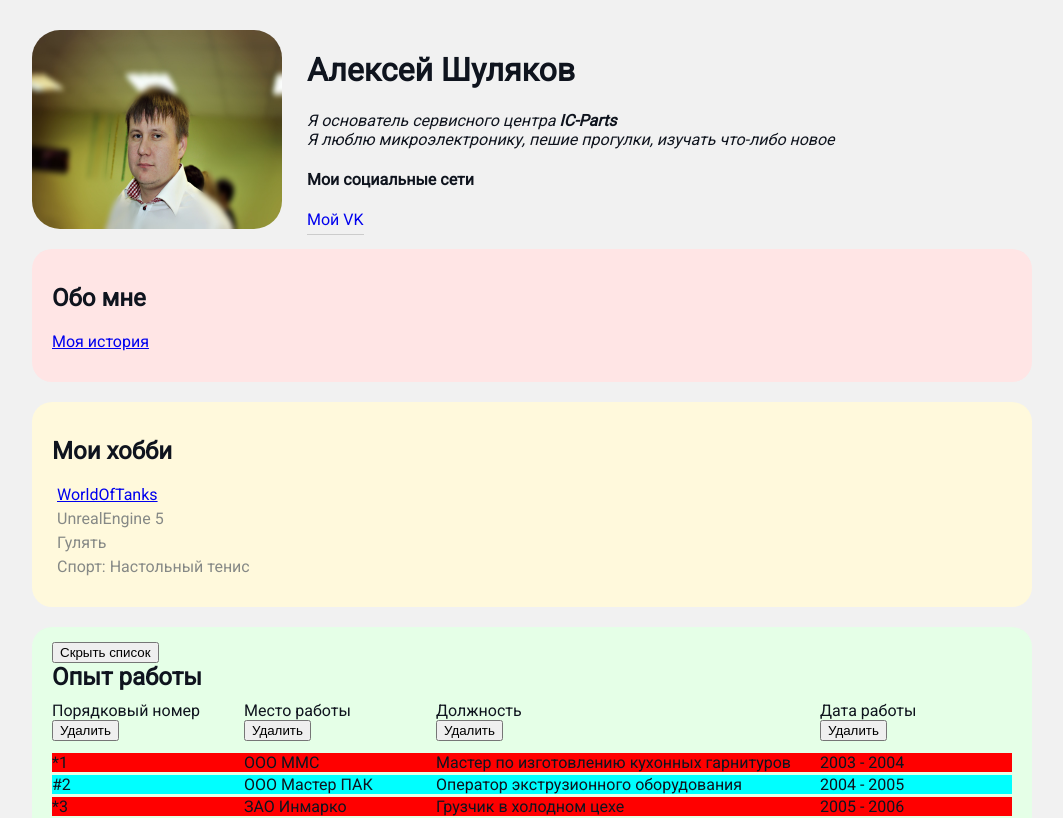
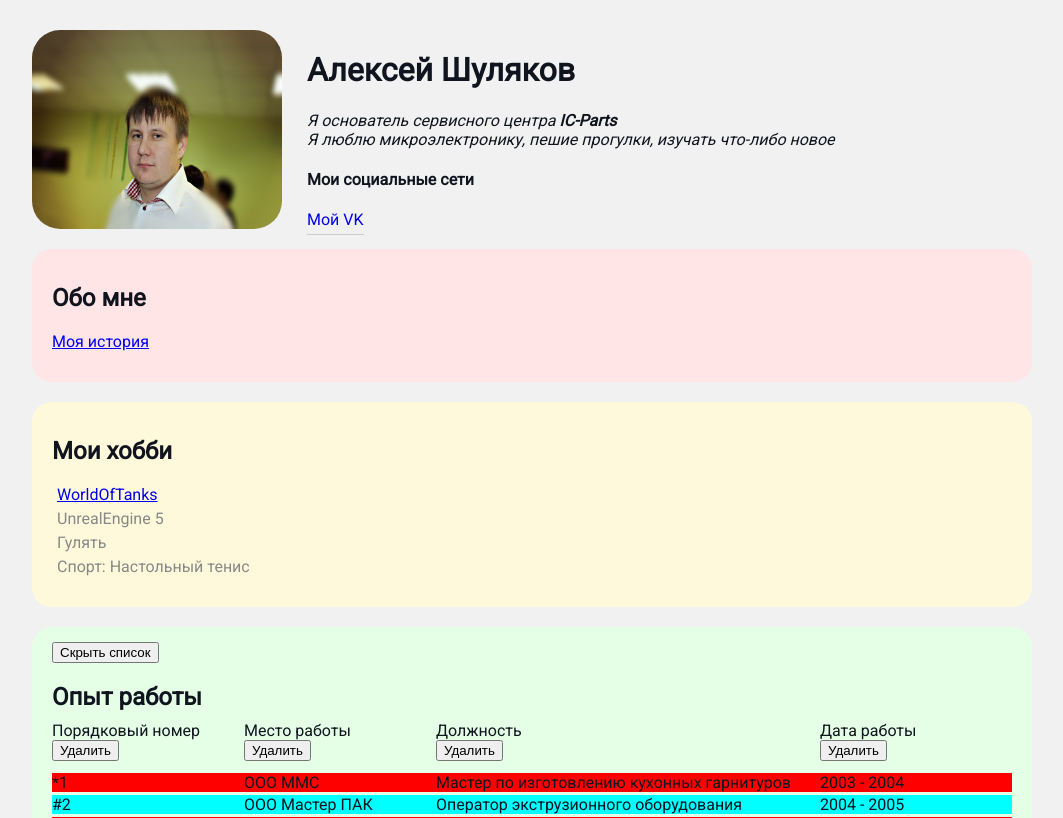
Before and after one commit to demilisher1/my-app, a React (Create React App) app: page / in a window 1280 px wide. Shown: the top 818 px of the page, without its empty margins (108-1171 px from the left). Built offline with nearby package versions, Linux system fonts and the light colour scheme.

Commit message:
реализована кнопка которая убирает блок данных

```diff
--- a/src/components/Main/components/Works/Works.js
+++ b/src/components/Main/components/Works/Works.js
@@ -80,7 +80,7 @@ class Works extends React.Component {
         hideColumns: [],
 
         ShowHide: true,
-        textReplace: true
+        textReplace: false
 
 
     };
@@ -120,7 +120,8 @@ class Works extends React.Component {
 
             <div className={style.green}>
                 <button onClick={this.ShowAndHide}>{SowHide?'Скрыть список':'Показать список'}</button>
-                <div className={style.skill}>{text?'Опыт работы': 'Нет данных для отображения!'}</div>
+                <h2 className={style.skill}>Опыт работы</h2>
+                <div >{text?'Нет данных для отображения!': ''}</div>
                 {SowHide && (
                     <>
                     <div className={style.headItem}>
```
